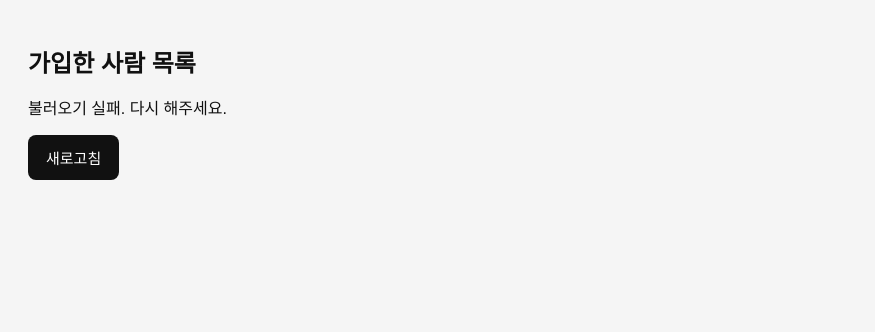
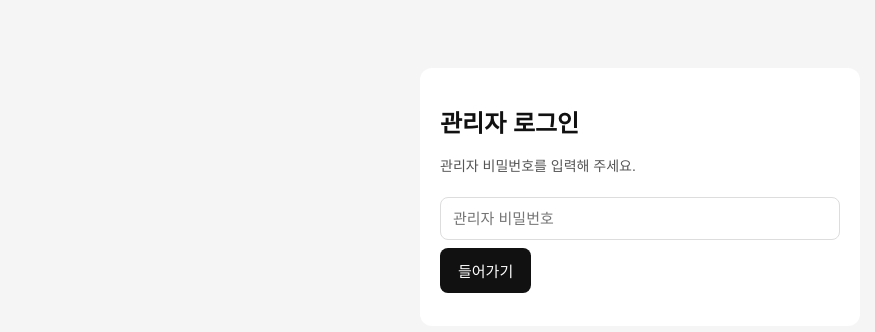
Before and after one commit to uovo527901/imaginiaai-site, a plain HTML site: page admin-users.html in a window 1280 px wide. Shown: the whole page, without its empty margins (0-875 px from the left). Drawn offline with Linux system fonts and the light colour scheme; no server answers.

Commit message:
Update admin-users.html

```diff
--- a/admin-users.html
+++ b/admin-users.html
@@ -11,15 +11,58 @@ h1 { font-size: 24px; }
 .email { font-size: 16px; font-weight: bold; }
 .meta { font-size: 13px; color: #666; margin-top: 6px; }
 button { padding: 12px 18px; background: #111; color: #fff; border: 0; border-radius: 8px; font-size: 15px; cursor: pointer; }
+input { width: 100%; padding: 12px; margin: 8px 0; border: 1px solid #ddd; border-radius: 8px; font-size: 15px; box-sizing: border-box; }
+#login-box { background: #fff; border-radius: 12px; padding: 20px; max-width: 400px; margin: 40px auto; }
+#main-box { display: none; }
 </style>
 </head>
 <body>
+
+<div id="login-box">
+<h1>관리자 로그인</h1>
+<p style="font-size:14px;color:#555;">관리자 비밀번호를 입력해 주세요.</p>
+<input id="admin-pw" type="password" placeholder="관리자 비밀번호" />
+<button onclick="checkAdmin()">들어가기</button>
+<p id="msg" style="font-size:13px;color:#e11d48;"></p>
+</div>
+
+<div id="main-box">
 <h1>가입한 사람 목록</h1>
 <p id="total">불러오는 중...</p>
 <button onclick="loadUsers()">새로고침</button>
+<button onclick="location.href='/'" style="background:#fff;color:#111;border:1px solid #ddd;">사이트로 돌아가기</button>
 <div id="list"></div>
+</div>
 
 <script>
+async function checkAdmin() {
+  var pw = document.getElementById("admin-pw").value;
+  if (!pw) {
+    document.getElementById("msg").textContent = "비밀번호를 입력해 주세요.";
+    return;
+  }
+  try {
+    var res = await fetch("/.netlify/functions/actions", {
+      method: "POST",
+      headers: { "Content-Type": "application/json" },
+      body: JSON.stringify({ action: "admin.login", args: { password: pw } })
+    });
+    var data = await res.json();
+    if (data.data && data.data.ok) {
+      document.getElementById("login-box").style.display = "none";
+      document.getElementById("main-box").style.display = "block";
+      loadUsers();
+    } else {
+      document.getElementById("msg").textContent = "비밀번호가 틀렸어요.";
+    }
+  } catch (e) {
+    // 테스트용 - 서버가 없으면, 일단 보여주기
+    document.getElementById("login-box").style.display = "none";
+    document.getElementById("main-box").style.display = "block";
+    loadUsers();
+  }
+}
+
 async function loadUsers() {
   document.getElementById("total").textContent = "불러오는 중...";
   try {
@@ -48,7 +91,6 @@ async function loadUsers() {
     document.getElementById("total").textContent = "불러오기 실패. 다시 해주세요.";
   }
 }
-loadUsers();
 </script>
 </body>
 </html>
```
